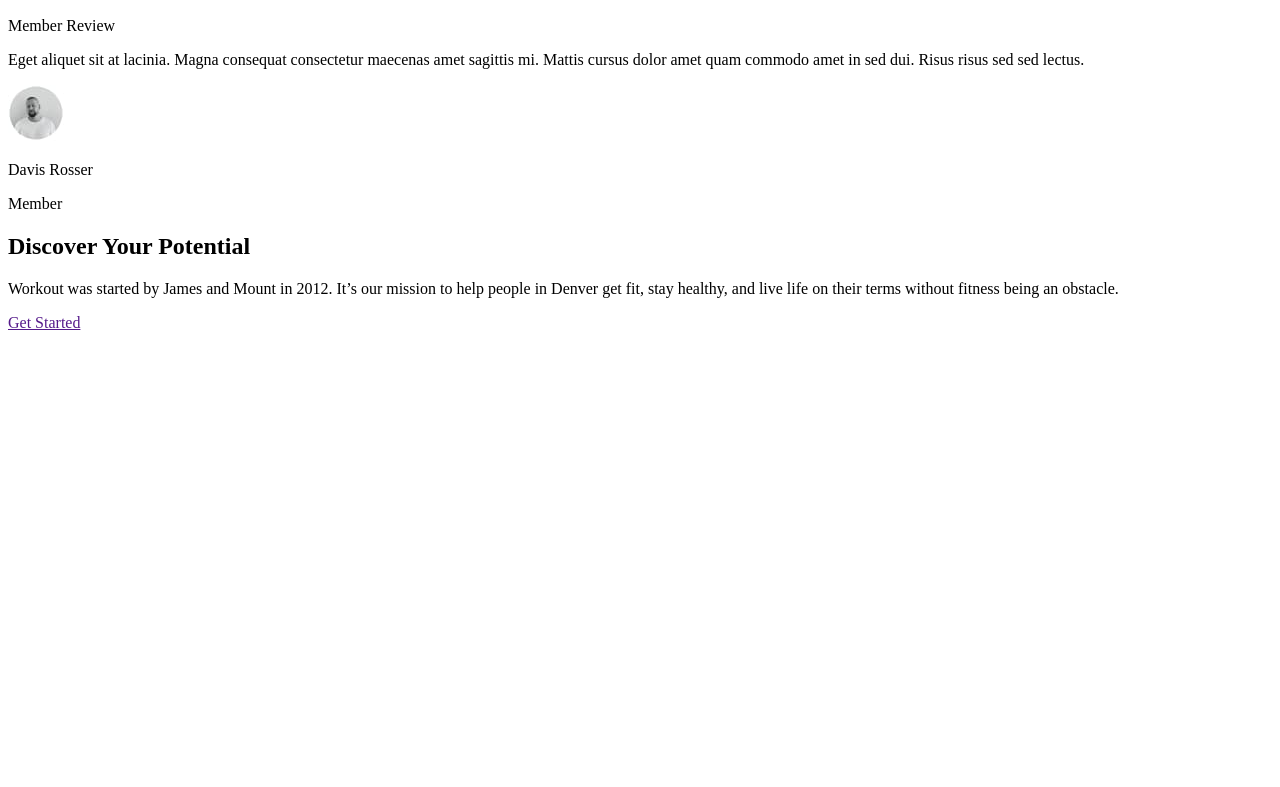
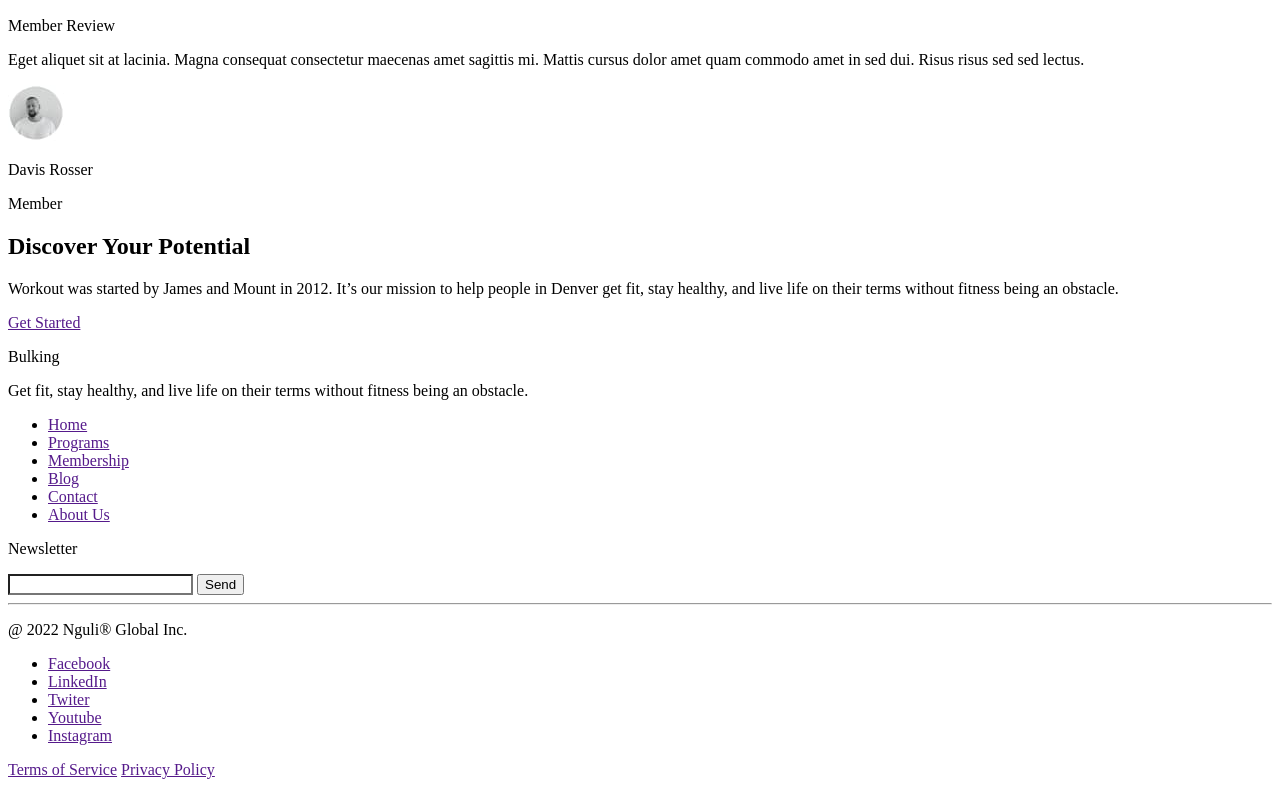
Before and after one commit to DanilStan/Bulking, a plain HTML site: page index.html in a window 1280 px wide. Shown: the part 2961-3748 px from the top of the page. Before the commit the page ends 3301 px from the top, so only its background shows below. Drawn offline with Linux system fonts and the light colour scheme.

Commit message:
Add markup footer

```diff
--- a/index.html
+++ b/index.html
@@ -170,5 +170,36 @@
         <a href="">Get Started</a>
       </section>
     </main>
+    <footer>
+      <p>Bulking</p>
+      <p>
+        Get fit, stay healthy, and live life on their terms without fitness
+        being an obstacle.
+      </p>
+      <nav>
+        <ul>
+          <li><a href="">Home</a></li>
+          <li><a href="">Programs</a></li>
+          <li><a href="">Membership</a></li>
+          <li><a href="">Blog</a></li>
+          <li><a href="">Contact</a></li>
+          <li><a href="">About Us</a></li>
+        </ul>
+      </nav>
+      <p>Newsletter</p>
+      <input type="email" autocomplete="email" />
+      <button type="submit">Send</button>
+      <hr />
+      <p>@ 2022 Nguli<span>&#174;</span> Global Inc.</p>
+      <ul>
+        <li><a href="">Facebook</a></li>
+        <li><a href="">LinkedIn</a></li>
+        <li><a href="">Twiter</a></li>
+        <li><a href="">Youtube</a></li>
+        <li><a href="">Instagram</a></li>
+      </ul>
+      <a href="">Terms of Service</a>
+      <a href="">Privacy Policy</a>
+    </footer>
   </body>
 </html>
```
